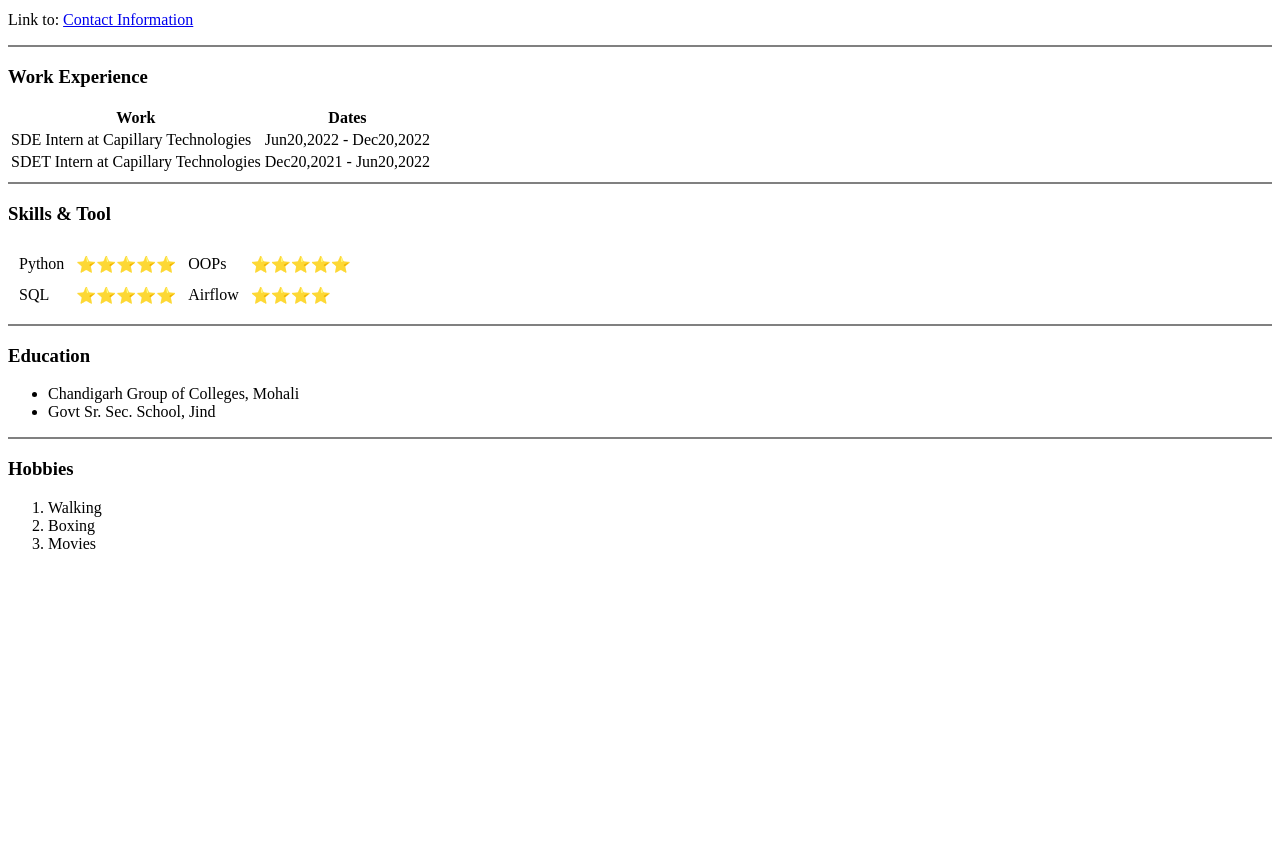
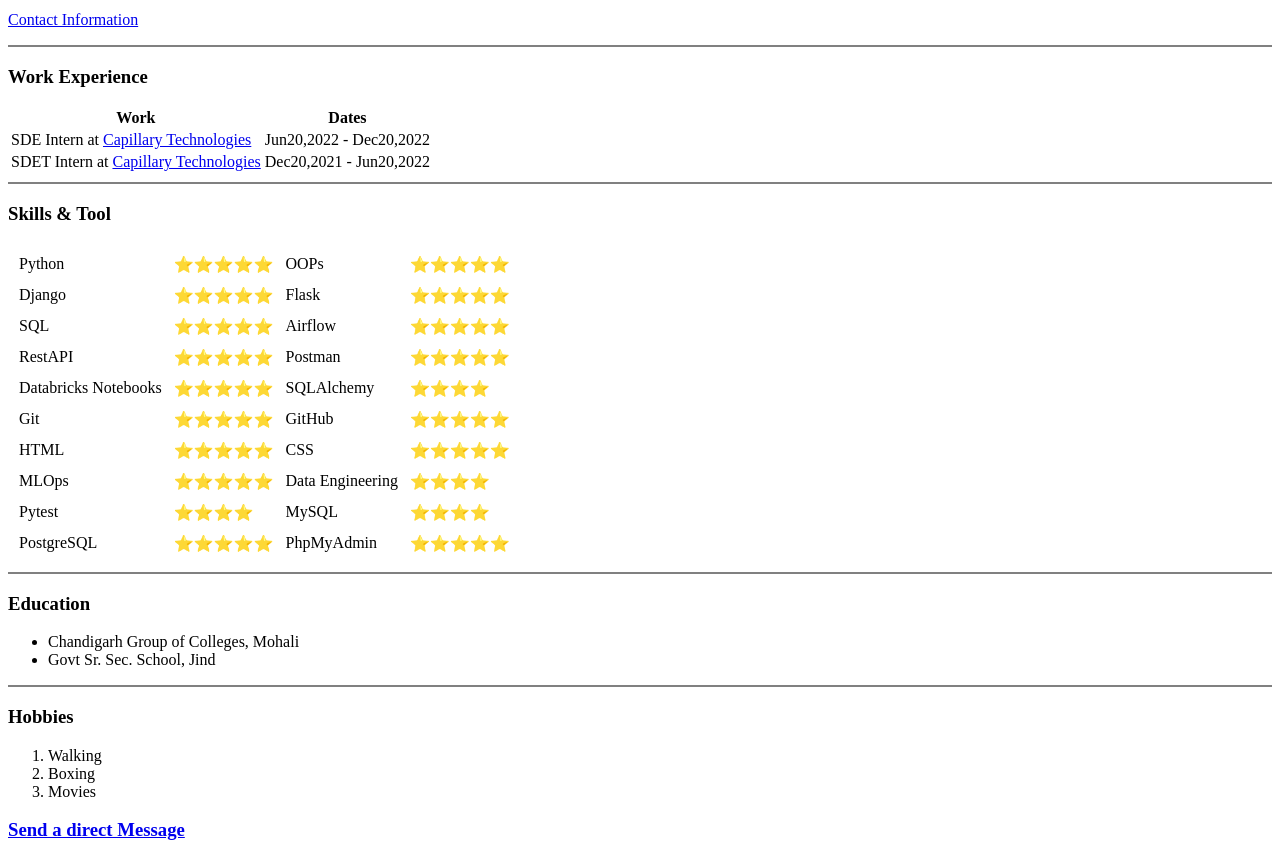
Before and after one commit to dixitdhiman144/cv, a plain HTML site: page index.html in a window 1280 px wide. Shown: the part 440-1300 px from the top of the page. Before the commit the page ends 1011 px from the top, so only its background shows below. Drawn offline with Linux system fonts and the light colour scheme.

Commit message:
Add skills in skill-set

```diff
--- a/index.html
+++ b/index.html
@@ -30,7 +30,7 @@
   <!--<hr / size="5" noshade>-->
 
   <p>
-    Link to: <a href="contact-me.html">Contact Information</a>
+    <a href="https://dixitdhiman144.bio.link/">Contact Information</a> <br>
   </p>
   <hr size="2" noshade>
   <h3>Work Experience</h3>
@@ -40,11 +40,11 @@
       <th>Dates</th>
     </tr>
     <tr>
-      <td>SDE Intern at Capillary Technologies</td>
+      <td>SDE Intern at <a href="https://www.capillarytech.com/">Capillary Technologies</a></td>
       <td>Jun20,2022 - Dec20,2022</td>
     </tr>
     <tr>
-      <td>SDET Intern at Capillary Technologies</td>
+      <td>SDET Intern at <a href="https://www.capillarytech.com/">Capillary Technologies</a></td>
       <td>Dec20,2021 - Jun20,2022</td>
     </tr>
   </table>
@@ -58,10 +58,58 @@
         <td>⭐⭐⭐⭐⭐</td>
       </tr>
       <tr>
+        <td>Django</td>
+        <td>⭐⭐⭐⭐⭐</td>
+        <td>Flask</td>
+        <td>⭐⭐⭐⭐⭐</td>
+      </tr>
+      <tr>
         <td>SQL</td>
         <td>⭐⭐⭐⭐⭐</td>
         <td>Airflow</td>
+        <td>⭐⭐⭐⭐⭐</td>
+      </tr>
+      <tr>
+        <td>RestAPI</td>
+        <td>⭐⭐⭐⭐⭐</td>
+        <td>Postman</td>
+        <td>⭐⭐⭐⭐⭐</td>
+      </tr>
+      <tr>
+        <td>Databricks Notebooks</td>
+        <td>⭐⭐⭐⭐⭐</td>
+        <td>SQLAlchemy</td>
         <td>⭐⭐⭐⭐</td>
+      </tr>
+      <tr>
+        <td>Git</td>
+        <td>⭐⭐⭐⭐⭐</td>
+        <td>GitHub</td>
+        <td>⭐⭐⭐⭐⭐</td>
+      </tr>
+      <tr>
+        <td>HTML</td>
+        <td>⭐⭐⭐⭐⭐</td>
+        <td>CSS</td>
+        <td>⭐⭐⭐⭐⭐</td>
+      </tr>
+      <tr>
+        <td>MLOps</td>
+        <td>⭐⭐⭐⭐⭐</td>
+        <td>Data Engineering</td>
+        <td>⭐⭐⭐⭐</td>
+      </tr>
+      <tr>
+        <td>Pytest</td>
+        <td>⭐⭐⭐⭐</td>
+        <td>MySQL</td>
+        <td>⭐⭐⭐⭐</td>
+      </tr>
+      <tr>
+        <td>PostgreSQL</td>
+        <td>⭐⭐⭐⭐⭐</td>
+        <td>PhpMyAdmin</td>
+        <td>⭐⭐⭐⭐⭐</td>
       </tr>
     </table>
   <hr size="2" noshade>
@@ -77,7 +125,7 @@
     <li>Boxing</li>
     <li>Movies</li>
   </ol>
-  <h3></h3>
+  <h3><a href="send-message.html">Send a direct Message</a></h3>
 </body>
 
 </html>
```
